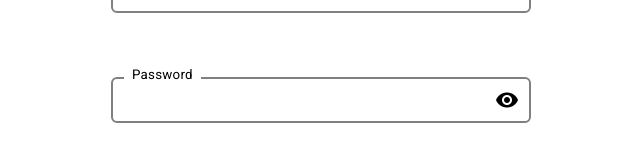
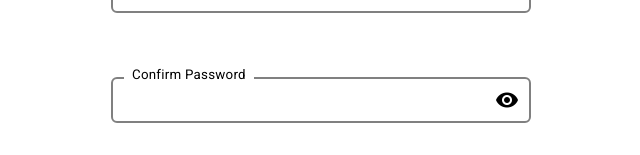
Before and after one commit to yuto-miyoshi/login, an Angular app in the folder frontend/: page / in a window 1280 px wide. Shown: the part 335-490 px from the top of the page, without its empty margins (319-959 px from the left). Built offline with nearby package versions, Linux system fonts and the light colour scheme.

Commit message:
UPDATE：パスワード入力コンポーネントのタイトルを変更できるように調整

```diff
--- a/frontend/src/app/shared/molecules/atoms/password-input/password-input-default.const.ts
+++ b/frontend/src/app/shared/molecules/atoms/password-input/password-input-default.const.ts
@@ -1,7 +1,7 @@
 export namespace PasswordInputDefaultConst {
   export const password = { text: '' };
 
-  export const title = 'Password';
+  export const title = { text: 'Password' };
 
   export const actionInput = () => {};
 
--- a/frontend/src/app/shared/molecules/atoms/password-input/password-input.component.html
+++ b/frontend/src/app/shared/molecules/atoms/password-input/password-input.component.html
@@ -1,4 +1,4 @@
-<div class="title">{{ title }}</div>
+<div class="title">{{ title.text }}</div>
 
 <div class="wrap" [class.wrap-focused]="isFocused">
   <ng-container *ngIf="isVisable; else invisable">
--- a/frontend/src/app/shared/molecules/atoms/password-input/password-input.component.ts
+++ b/frontend/src/app/shared/molecules/atoms/password-input/password-input.component.ts
@@ -19,7 +19,7 @@ export class PasswordInputComponent {
    */
   @Input() password: StringData = PasswordInputDefaultConst.password;
 
-  @Input() title = PasswordInputDefaultConst.title;
+  @Input() title: StringData = PasswordInputDefaultConst.title;
 
   /**
    * Execute when charactor entered
--- a/frontend/src/app/shared/molecules/password-error/password-error-default.const.ts
+++ b/frontend/src/app/shared/molecules/password-error/password-error-default.const.ts
@@ -2,6 +2,8 @@ import { PasswordErrorCode } from '../../domain/password/password-error.definiti
 
 export namespace PasswordErrorDefaultConst {
   export const password = { text: '' };
+
+  export const title = { text: 'Password' };
 
   export const actionInput = () => {};
 
--- a/frontend/src/app/shared/molecules/password-error/password-error.component.html
+++ b/frontend/src/app/shared/molecules/password-error/password-error.component.html
@@ -1,4 +1,5 @@
 <app-password-input
+  [title]="title"
   [password]="password"
   [actionInput]="onInput"
   [actionFocus]="onFocus"
--- a/frontend/src/app/shared/molecules/password-error/password-error.component.ts
+++ b/frontend/src/app/shared/molecules/password-error/password-error.component.ts
@@ -23,6 +23,8 @@ export class PasswordErrorComponent {
    * Input target
    */
   @Input() password: StringData = PasswordErrorDefaultConst.password;
+
+  @Input() title: StringData = PasswordErrorDefaultConst.title;
 
   /**
    * Execute when charactor entered
--- a/frontend/src/app/signup/new-password-confirmation/new-password-confirmation-default.const.ts
+++ b/frontend/src/app/signup/new-password-confirmation/new-password-confirmation-default.const.ts
@@ -3,6 +3,10 @@ export namespace NewPasswordConfirmationDefaultConst {
 
   export const passwordConfirm = { text: '' };
 
+  export const title = { text: 'Password' };
+
+  export const titleConfirm = { text: 'Confirm Password' };
+
   export const actionInput = () => {};
 
   export const actionIfError = (_: boolean) => {};
--- a/frontend/src/app/signup/new-password-confirmation/new-password-confirmation.component.html
+++ b/frontend/src/app/signup/new-password-confirmation/new-password-confirmation.component.html
@@ -1,10 +1,12 @@
 <app-password-error
+  [title]="title"
   [password]="password"
   [errorJudge]="onJudgeError"
   [actionIfError]="onActionIfError"
 ></app-password-error>
 
 <app-password-error
+  [title]="titleConfirm"
   [password]="passwordConfirm"
   [errorJudge]="onJudgeErrorConfirm"
   [actionIfError]="onActionIfErrorConfirm"
--- a/frontend/src/app/signup/new-password-confirmation/new-password-confirmation.component.ts
+++ b/frontend/src/app/signup/new-password-confirmation/new-password-confirmation.component.ts
@@ -23,8 +23,12 @@ export class NewPasswordConfirmationComponent {
   @Input() actionIfError: JudgeReactionSignature =
     NewPasswordConfirmationDefaultConst.actionIfError;
 
+  readonly title = NewPasswordConfirmationDefaultConst.title;
+
   passwordConfirm: StringData =
     NewPasswordConfirmationDefaultConst.passwordConfirm;
+
+  readonly titleConfirm = NewPasswordConfirmationDefaultConst.titleConfirm;
 
   errorDetector = new ErrorDetector(defList, Code.noError);
 
```
